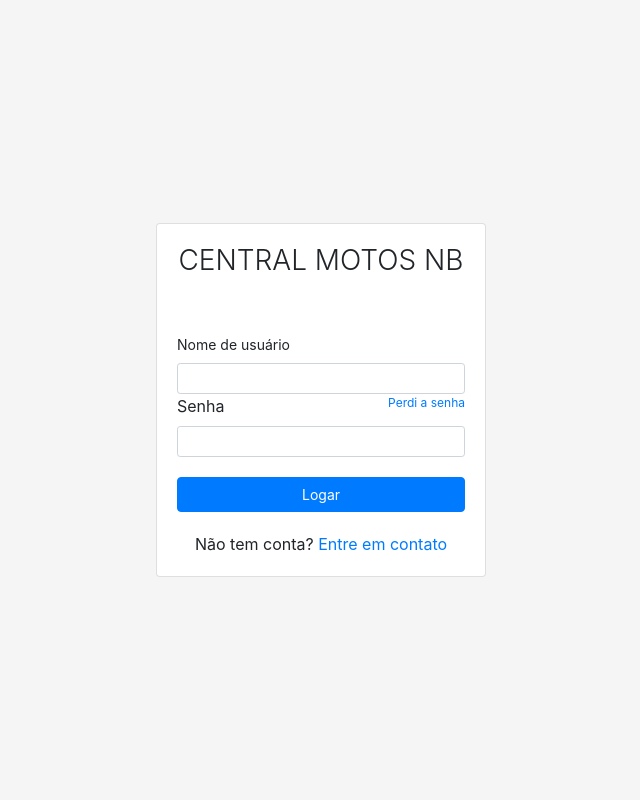
After one commit to RamonXavier/centralMotosNb, a PHP site: page /App/View/inicio/login.php in a window 1280 px wide. The commit adds this page. Shown: the whole page, without its empty margins (319-959 px from the left). Run offline with PHP 8.4, Linux system fonts and the light colour scheme.

Commit message:
criado tela de login básica / método de login para redirecionar para tela principal ou para enviar msg de erro / model de login

```diff
--- /dev/null
+++ b/App/View/inicio/login.css
@@ -0,0 +1,44 @@
+html,
+body {
+    height: 100%;
+}
+
+.global-container {
+    height: 100%;
+    display: flex;
+    align-items: center;
+    justify-content: center;
+    background-color: #f5f5f5;
+}
+
+form {
+    padding-top: 10px;
+    font-size: 14px;
+    margin-top: 30px;
+}
+
+.card-title {
+    font-weight: 300;
+}
+
+.btn {
+    font-size: 14px;
+    margin-top: 20px;
+}
+
+
+.login-form {
+    width: 330px;
+    margin: 20px;
+}
+
+.sign-up {
+    text-align: center;
+    padding: 20px 0 0;
+}
+
+.alert {
+    margin-bottom: -30px;
+    font-size: 13px;
+    margin-top: 20px;
+}
--- /dev/null
+++ b/App/View/inicio/login.php
@@ -0,0 +1,53 @@
+<!DOCTYPE html>
+<html lang="pt">
+
+<head>
+    <meta charset="UTF-8">
+    <meta http-equiv="X-UA-Compatible" content="IE=edge">
+    <meta name="viewport" content="width=device-width, initial-scale=1.0">
+    <title>Entrar - Central Motos NB</title>
+    <link rel="stylesheet" href="https://cdn.jsdelivr.net/npm/bootstrap@4.6.0/dist/css/bootstrap.min.css"
+        integrity="sha384-B0vP5xmATw1+K9KRQjQERJvTumQW0nPEzvF6L/Z6nronJ3oUOFUFpCjEUQouq2+l" crossorigin="anonymous">
+    <link rel="stylesheet" href="login.css">
+</head>
+
+<body>
+    <div class="global-container">
+        <div class="card login-form">
+            <div class="card-body">
+                <h3 class="card-title text-center">CENTRAL MOTOS NB</h3>
+                <div class="card-text">
+                    <!--
+			<div class="alert alert-danger alert-dismissible fade show" role="alert">Incorrect username or password.</div> -->
+                    <form>
+                        <!-- to error: add class "has-danger" -->
+                        <div class="form-group"></div>
+                        <label for="nome">Nome de usuário</label>
+                        <input type="text" class="form-control form-control-sm" id="nome" aria-describedby="emailHelp">
+                </div>
+                <div class="form-group">
+                    <label for="senha">Senha</label>
+                    <a href="#" style="float:right;font-size:12px;">Perdi a senha</a>
+                    <input type="password" class="form-control form-control-sm" id="senha">
+                </div>
+                <button type="submit" class="btn btn-primary btn-block">Logar</button>
+
+                <div class="sign-up">
+                    Não tem conta? <a href="#">Entre em contato</a>
+                </div>
+                <?php
+                if (isset($_SESSION['errorLogin'])) { ?>
+                <div class="alert alert-danger" role="alert">
+                    <?= $_SESSION['errorLogin']; ?>
+                </div>
+                <?php } ?>
+
+                </form>
+            </div>
+        </div>
+    </div>
+    </div>
+
+</body>
+
+</html>
--- a/Index.php
+++ b/Index.php
@@ -5,7 +5,8 @@ use \App\Model\Projeto;
 require_once "vendor/autoload.php";
 require_once "App/View/header.php";
 
-header("Location: App/View/inicio/inicio.php");
+header("Location: App/View/inicio/login.php");
+// header("Location: App/View/inicio/inicio.php");
 
 require_once "App/View/footer.php";
 
```
Also changed, not shown: App/Config/login.php (added, +56 -0 lines), App/Model/Login.php (added, +51 -0 lines).
